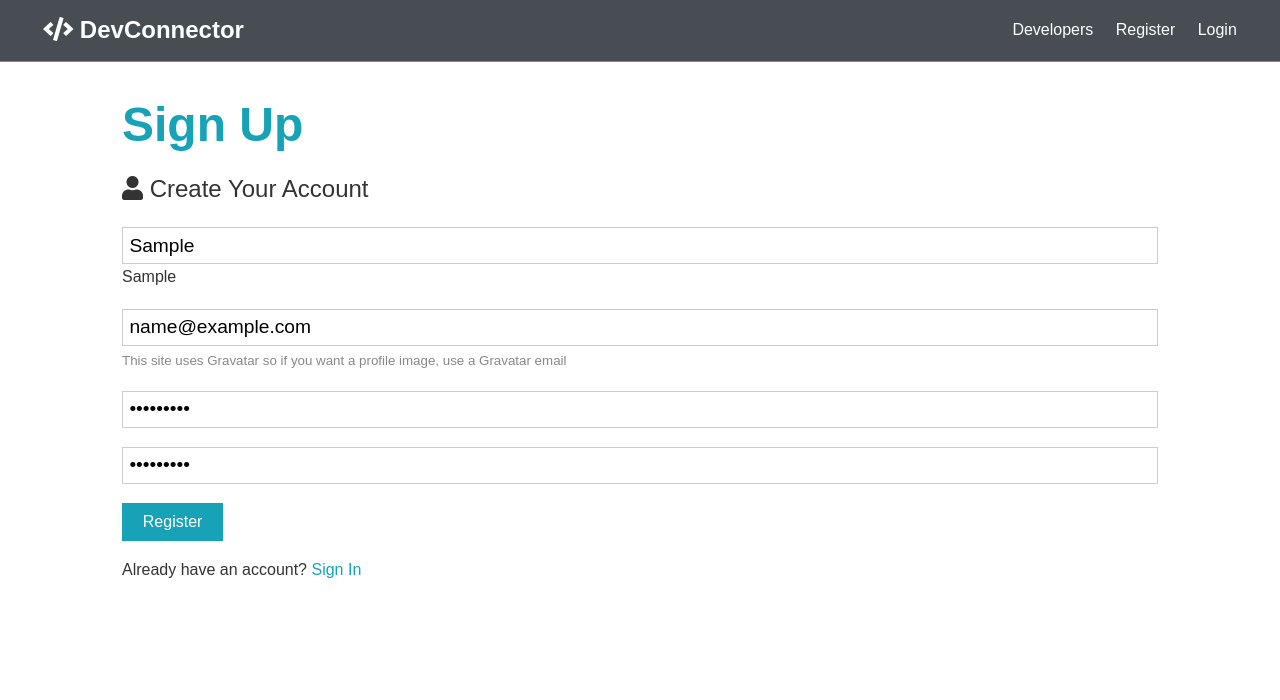
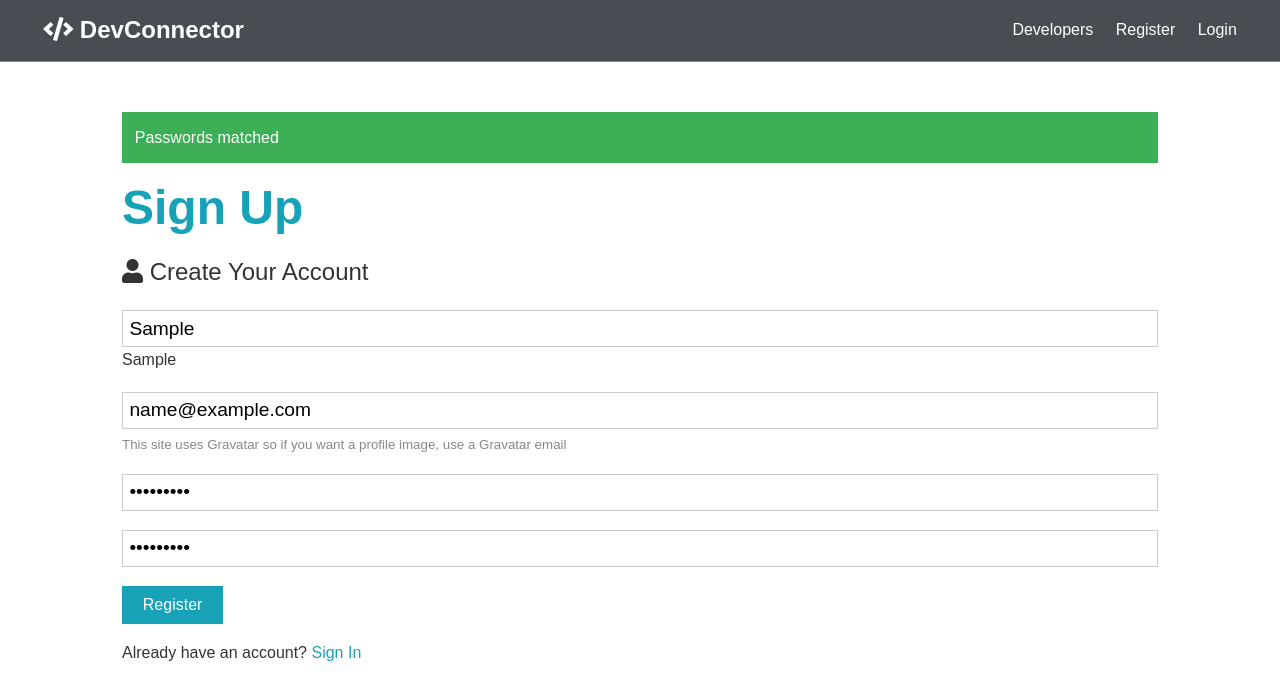
Before and after one commit to daniellebryandizon/DeveloperConnections, a React (Create React App) app in the folder client/: page /register in a window 1280 px wide. Both pictures are taken after typing "Sample", "name@example.com", "Sample123", "Sample123" into the empty fields and a click on the input "Register". Shown: the top 700 px of the page. Built offline with nearby package versions, Linux system fonts and the light colour scheme.

Commit message:
create alert component and action call

```diff
--- a/client/src/App.js
+++ b/client/src/App.js
@@ -8,6 +8,7 @@
 import Register from './components/auth/Register';
 import Profile from './components/Profile';
 import store from './store';
+import Alert from './components/layout/alert';
 
 import './App.css';
 import '@fortawesome/fontawesome-free/css/all.min.css';
@@ -19,11 +20,11 @@
         <Navbar />
         <Route exact path="/" component={Landing} />
         <section className="container">
+          <Alert />
           <Switch>
             <Route exact path="/profile" component={Profile} />
             <Route exact path="/register" component={Register} />
             <Route exact path="/login" component={Login} />
-
           </Switch>
         </section>
       </Router>
--- a/client/src/actions/alert.js
+++ b/client/src/actions/alert.js
@@ -1,8 +1,8 @@
 import { SET_ALERT, REMOVE_ALERT } from './types'
-import uuid from 'uuid';
+import { v4 as uuid } from 'uuid';
 
 export const setAlert = (msg, alertType) => dispatch => {
-    const id = uuid.v4();
+    const id = uuid();
     dispatch({
         type: SET_ALERT,
         payload: {
@@ -10,5 +10,9 @@
             alertType,
             id
         }
-    })
+    });
+
+    setTimeout(
+        () => dispatch({ type: REMOVE_ALERT, payload: id })
+        , 5000);
 }
--- a/client/src/components/auth/Register.js
+++ b/client/src/components/auth/Register.js
@@ -1,6 +1,10 @@
 import React, { Fragment, useState } from 'react';
+import { connect } from 'react-redux';
+import { Link } from 'react-router-dom';
+import { setAlert } from '../../actions/alert';
+import PropTypes from 'prop-types';
 
-const Register = () => {
+const Register = ({ setAlert }) => {
     const [formData, setFormData] = useState({
         name: '',
         email: '',
@@ -19,13 +23,11 @@
     }
 
     const submitForm = async (event) => {
-
         event.preventDefault();
-        console.log('Hello');
-        if(password !== confirmPassword) {
-            console.log('Passwords does not match');
+        if (password !== confirmPassword) {
+            setAlert('Passwords does not match', 'danger');
         } else {
-            console.log('SUCCESS');
+            setAlert('Passwords matched', 'success');
         }
     }
 
@@ -72,6 +74,10 @@
             </p>
         </Fragment>
     );
+};
+
+Register.propTypes = {
+    setAlert: PropTypes.func.isRequired
 }
 
-export default Register;
+export default connect(null, { setAlert } )(Register);
--- /dev/null
+++ b/client/src/components/layout/Alert.js
@@ -0,0 +1,23 @@
+import React from 'react';
+import { connect } from 'react-redux';
+import PropTypes from 'prop-types';
+
+const Alert = ({alerts}) =>
+    alerts !== null &&
+    alerts.length > 0 &&
+    alerts.map(alert => (
+        <div key={alert.id} className={`alert alert-${alert.alertType}`}>
+            {alert.msg}
+        </div>
+    ));
+
+
+Alert.propTypes = {
+    alerts: PropTypes.array.isRequired
+}
+
+const mapStatetoProps = (state) => ({
+    alerts: state.alert
+})
+
+export default connect(mapStatetoProps)(Alert);
```
